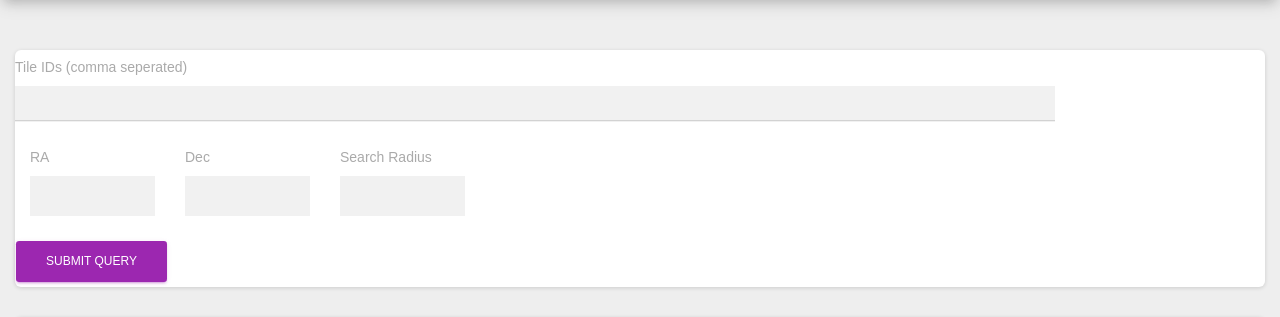
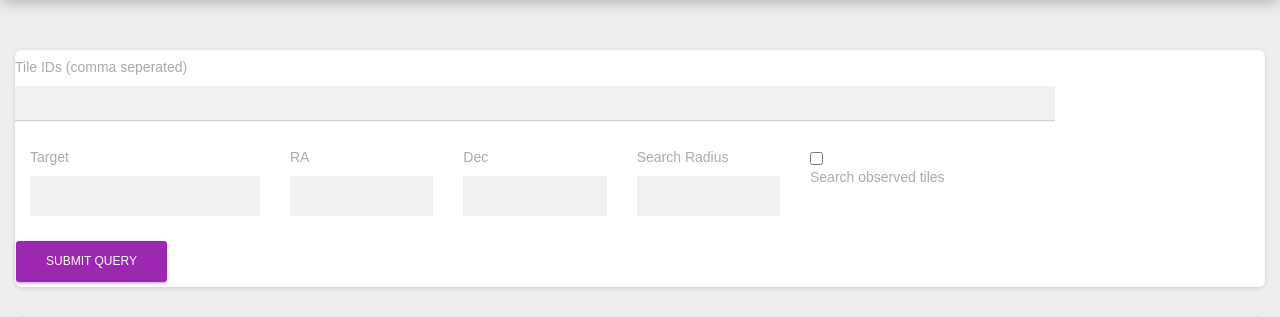
Before and after one commit to sdss/viki, a Python web app: template python/viki/templates/tileQuery.html in a window 1280 px wide. Shown: the part 74-391 px from the top of the page. Run offline with Jinja, Linux system fonts and the light colour scheme; the template is opened without the code that fills it, so the values that code supplies are empty; some libraries are stand-ins or nearby versions.

Commit message:
add target and 'done' to tile query

```diff
--- a/python/viki/templates/tileQuery.html
+++ b/python/viki/templates/tileQuery.html
@@ -6,7 +6,6 @@
   <meta name="robots" content="noindex" />
   <meta content="text/html; charset=UTF-8" http-equiv="content-type"/>
   <title>Tile Query</title>
-  <meta http-equiv="refresh" CONTENT="600"/>
 
 <style>
   * {
@@ -76,6 +75,8 @@
 
 {% block body %}
 
+<script src="../static/js/autoComplete.js"></script>
+
 <div class="card">
 <form autocomplete="off" action="/tileQuery.html">
   <div class="form-row">
@@ -85,18 +86,26 @@
     </div>
   </div>
   <div class="form-row">
-    <div class="form-group col-md-6">
+    <div class="form-group col-md-10">
       <div class="form-group col-md-3">
+        <label for="targetSelect">Target</label>
+        <input id="targetSelect" type="text" name="target" {% if chosenTarget != "none" %} value="{{chosenTarget}}" {% else %} placeholder="target" {% endif %}>
+      </div>
+      <div class="form-group col-md-2">
         <label for="ra">RA</label>
         <input id="ra" type="text" name="ra" value={% if ra %}"{{ra}}"{% endif %}>
       </div>
-      <div class="form-group col-md-3">
+      <div class="form-group col-md-2">
         <label for="dec">Dec</label>
         <input id="dec" type="text" name="dec" value={% if dec %}"{{dec}}"{% endif %}>
       </div>
-      <div class="form-group col-md-3">
+      <div class="form-group col-md-2">
         <label for="radius">Search Radius</label>
         <input id="radius" type="text" name="radius" value={% if radius %}"{{radius}}"{% endif %}>
+      </div>
+      <div class="form-group col-md-2">
+        <input type="checkbox" id="returnObserved" name="returnObserved" {% if returnObserved %} checked="" {% endif %}>
+        <label for="returnObserved">Search observed tiles</label>
       </div>
     </div>
   </div>
@@ -130,4 +139,11 @@
   </table>
 </div>
 
+
+<script>
+  var targets = [{% for t in targets %} "{{t}}", {% endfor %}];
+
+  autocomplete(document.getElementById("targetSelect"), targets);
+</script>
+
 {% endblock body %}
```
Also changed, not shown: python/viki/controllers/tileQuery.py (+23 -4 lines), python/viki/dbConvenience.py (+15 -1 lines).
